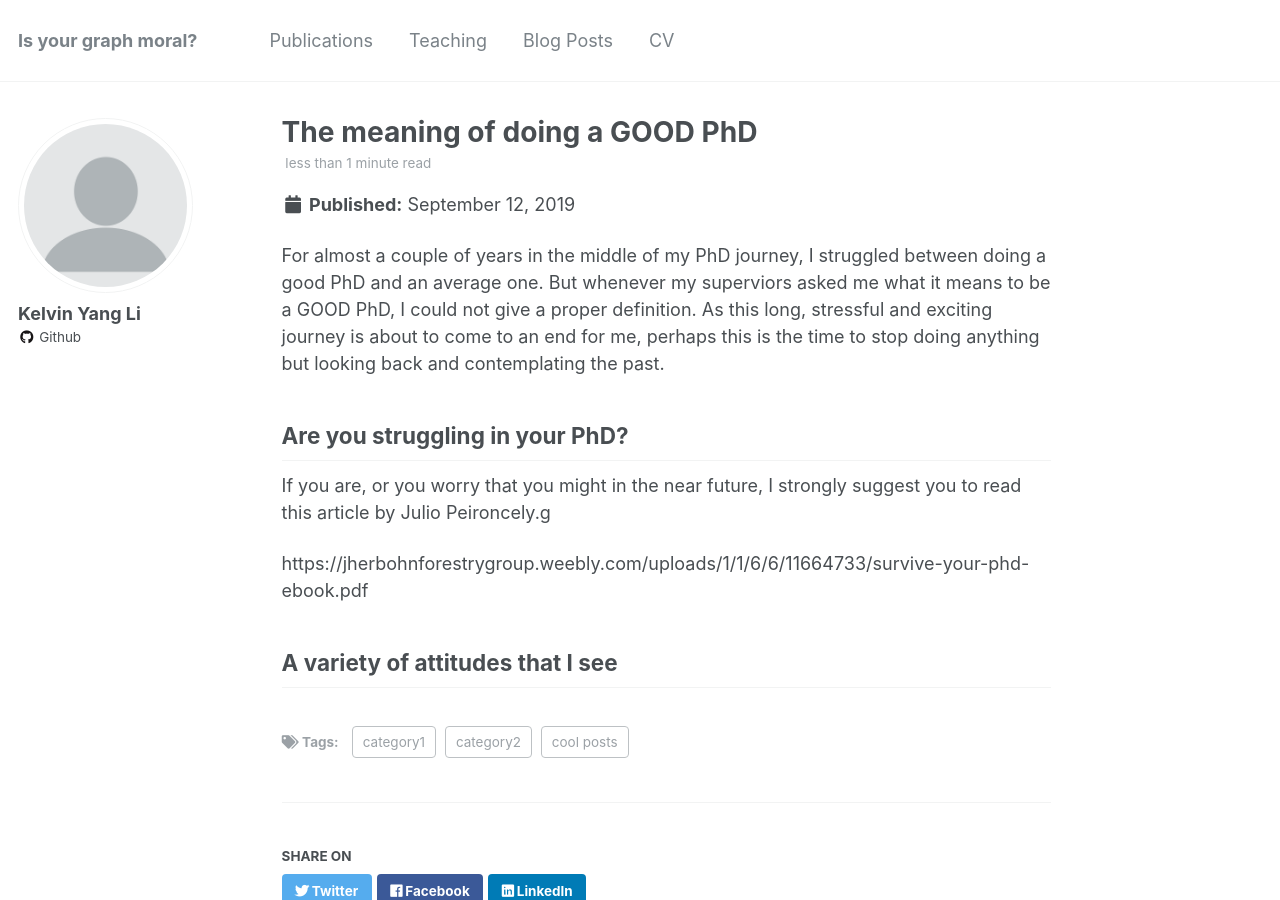
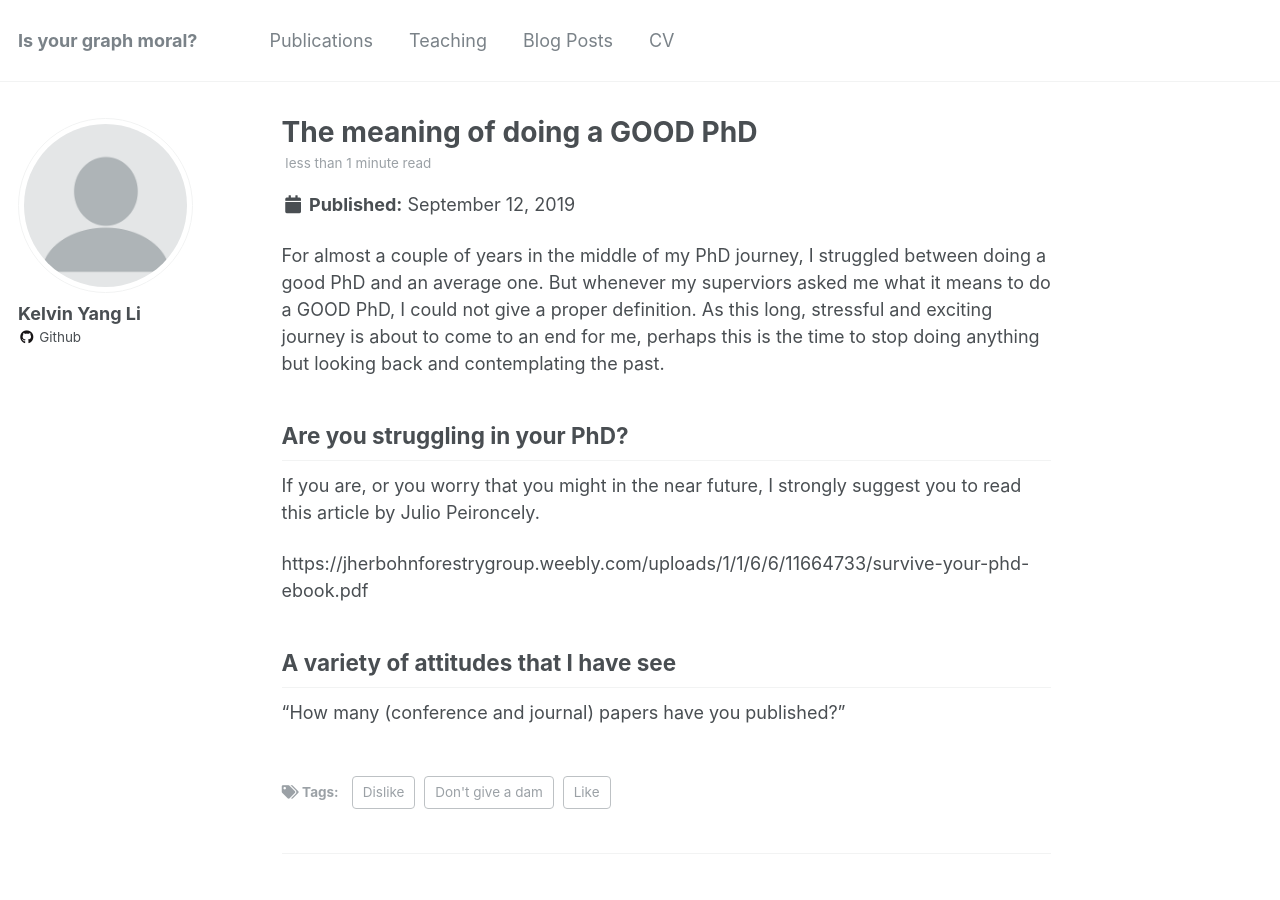
Before and after one commit to kelvinyangli/kelvinyangli.github.io, a Jekyll site: the page built from _posts/2019-09-12-blog-post-2.md, in a window 1280 px wide and 900 px high. Built offline with Jekyll 4.4.1, drawn with Linux system fonts in a browser that asks for light colours.

Commit message:
2nd post

```diff
--- a/_posts/2019-09-12-blog-post-2.md
+++ b/_posts/2019-09-12-blog-post-2.md
@@ -3,20 +3,22 @@ title: 'The meaning of doing a GOOD PhD'
 date: 2019-09-12
 permalink: /posts/2019/09/blog-post-2/
 tags:
-  - cool posts
-  - category1
-  - category2
+  - Like
+  - Dislike
+  - Don't give a dam
 ---
 
-For almost a couple of years in the middle of my PhD journey, I struggled between doing a good PhD and an average one. But whenever my superviors asked me what it means to be a GOOD PhD, I could not give a proper definition. As this long, stressful and exciting journey is about to come to an end for me, perhaps this is the time to stop doing anything but looking back and contemplating the past.
+For almost a couple of years in the middle of my PhD journey, I struggled between doing a good PhD and an average one. But whenever my superviors asked me what it means to do a GOOD PhD, I could not give a proper definition. As this long, stressful and exciting journey is about to come to an end for me, perhaps this is the time to stop doing anything but looking back and contemplating the past.
 
 Are you struggling in your PhD?
 ------
 
-If you are, or you worry that you might in the near future, I strongly suggest you to read this article by Julio Peironcely.g
+If you are, or you worry that you might in the near future, I strongly suggest you to read this article by Julio Peironcely.
 
 https://jherbohnforestrygroup.weebly.com/uploads/1/1/6/6/11664733/survive-your-phd-ebook.pdf
 
 
-A variety of attitudes that I see
+A variety of attitudes that I have see
 ------
+
+"How many (conference and journal) papers have you published?"
```
Also changed, not shown: 1 other file.
